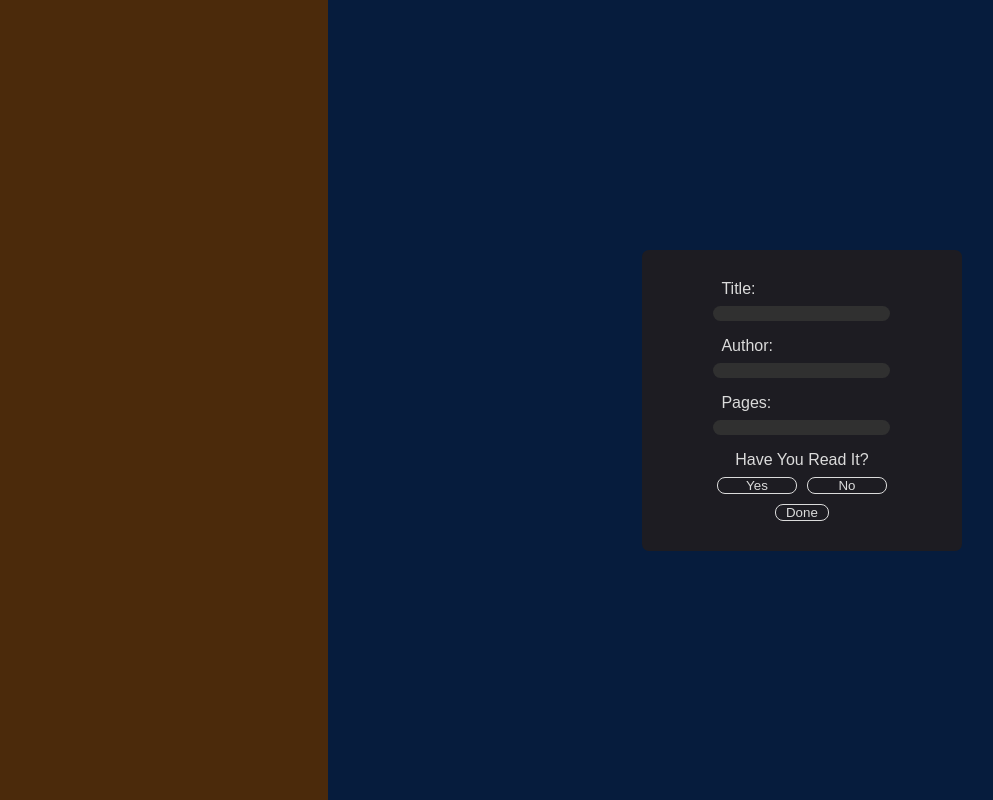
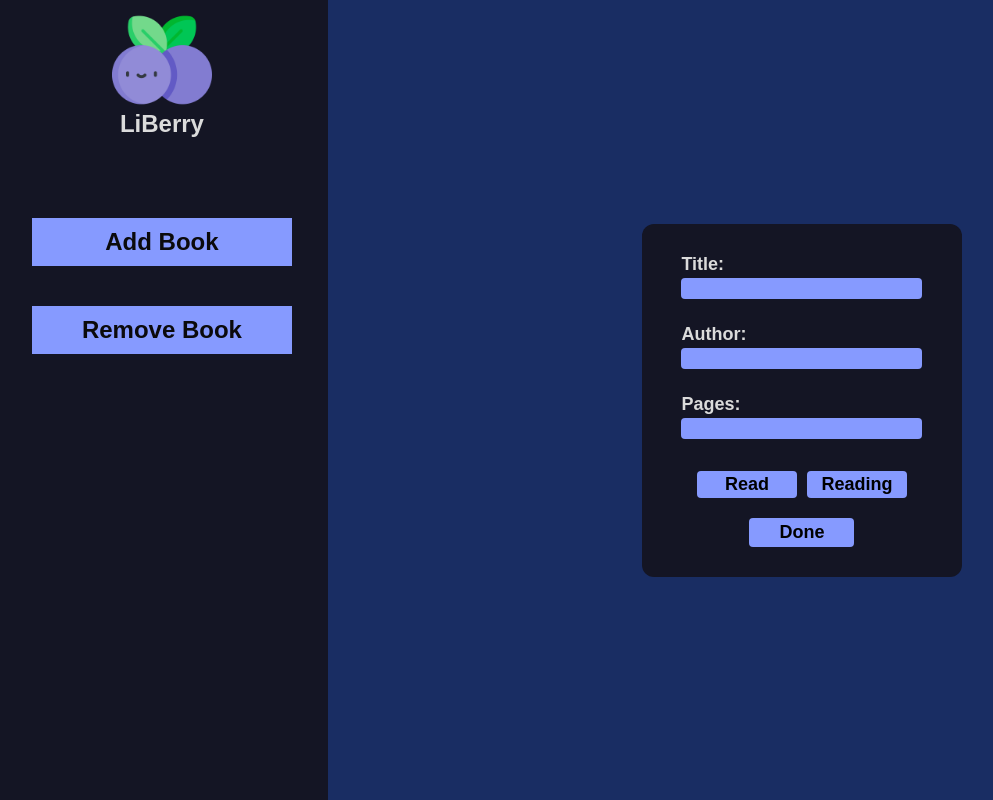
Before and after one commit to EmanAziz87/LIbraryX, a plain HTML site: page index.html in a window 1280 px wide. Shown: the whole page, without its empty margins (4-997 px from the left). Drawn offline with Linux system fonts and the light colour scheme.

Commit message:
made the ui look cleaner and nicer

```diff
--- a/index.html
+++ b/index.html
@@ -4,12 +4,25 @@
     <meta charset="UTF-8">
     <meta http-equiv="X-UA-Compatible" content="IE=edge">
     <meta name="viewport" content="width=device-width, initial-scale=1.0">
-    <title>Library Simulator</title>
+    <title>LiBerry</title>
     <script src="script.js" defer></script>
     <link rel="stylesheet" href="style.css">
+    <link rel="preconnect" href="https://fonts.googleapis.com">
+    <link rel="preconnect" href="https://fonts.gstatic.com" crossorigin>
+    <link href="https://fonts.googleapis.com/css2?family=Noto+Serif&display=swap" rel="stylesheet">
 </head>
+
 <body>
     <aside>
+        <div class="logo-container">
+            <img class="blueberry-logo" src="images/blueberry.png" alt="blueberry logo">
+            <h1 class="LiBerry-title-main">LiBerry</h1>
+        </div>
+
+        <div class="add-remove-buttons">
+            <button class="add-book">Add Book</button>
+            <button class="remove-book">Remove Book</button>
+        </div>
     </aside>
     <main>
         <div class="form-div-container">
@@ -32,15 +45,15 @@
                 </fieldset>
 
                 <fieldset class="book-read-container">
-                    <legend class="book-read-legend">Have You Read It?</legend>
+                    <legend class="book-read-legend"></legend>
                     <div class="read-container">
-                        <label for="book-read-ya"></label>
-                        <input class= "yes-no-button" type="button" id="book-read-ya" name="book-read-ya" value="Yes">
+                        <label for="read"></label>
+                        <input class= "read" type="button" id="read" name="read" value="Read">
                     </div>
 
                     <div class="read-container">
-                        <label for="book-read-no"></label>
-                        <input class= "yes-no-button" type="button" id="book-read-no" name="book-read-no" value="No">
+                        <label for="reading"></label>
+                        <input class= "reading" type="button" id="reading" name="read" value="Reading">
                     </div>
                 </fieldset>
                 <input class="submission-button" type="submit" value="Done">
--- a/style.css
+++ b/style.css
@@ -2,7 +2,7 @@
     padding: 0;
     margin: 0;
     box-sizing: border-box;
-
+    /* border: 0.5px solid pink; */
 }
 
 body {
@@ -18,8 +18,7 @@ main {
     display: flex;
     align-items: center;
     justify-content: center;
-    position: relative;
-    background-color: rgb(6, 28, 61);
+    background-color: rgb(25, 45, 99);
 }
 
 button, input, select, textarea {
@@ -28,23 +27,25 @@ button, input, select, textarea {
 
 /*FORM CONTAINER*/
 
-input {
-    border-radius: 0.5rem;
+#main-form input {
+    border-radius: 4px;
+    font-size: 18px;
+    font-weight: 800;
 }
 
 .form-div-container {
-    background-color: #1d1c22;
+    background-color: rgb(20, 21, 36);
     display: flex;
     justify-content: center;
     padding: 30px 10px;
-    position: absolute;
-    border-radius: 7px;
+    position:fixed;
+    border-radius: 12px;
 }
 
 /* MAKES FORM CONTAINER DISAPPEAR */
 
 .form-div-container {
-    display:
+    /* display: none; */
 }
 
 #main-form {
@@ -63,7 +64,7 @@ fieldset {
     display: flex;
     justify-content: center;
     flex-wrap: wrap;
-    gap: 1rem;
+    gap: 25px;
     max-width: 300px;
 }
 
@@ -71,20 +72,21 @@ fieldset {
     display: flex;
     flex-direction: column;
     align-items: center;
-
 }
 
 .book-text-input-label {
     align-self: flex-start;
-    margin: 0 0 0.5rem 0.5rem;
+    margin-bottom: 3px;
     color: rgb(219, 219, 219);
+    font-weight: 800;
+    font-size: 18px;
 }
 
 .book-input {
-    background-color: #303030;
-    color:rgb(219, 219, 219);
+    background-color: rgb(134, 154, 255);
+    color:rgb(0, 0, 0);
     border: none;
-    text-align:center
+    text-align:center;
 }
 
 .book-read-container {
@@ -100,41 +102,81 @@ fieldset {
     justify-content: center;
 }
 
-.book-read-legend {
-    text-align: center;
-    color:rgb(219, 219, 219);
+.book-read-container input {
+    width: 100px;
+    background-color: rgb(134, 154, 255);
+    color:rgb(0, 0, 0);
+    margin-top: 8px;
+    padding: 3px 6px;
+    border: none;
+    font-weight: 800;
 }
 
-.yes-no-button {
-    width: 80px;
-    background-color: rgb(29, 28, 34);
-    color:rgb(219, 219, 219);
-    border: 0.5px solid rgb(219, 219, 219);
-}
-
-.yes-no-button:hover {
-    background-color:rgb(219, 219, 219);
-    color: rgb(29, 28, 34);
+.book-read-container input:hover {
+    background-color:rgb(15, 23, 65);
+    color: rgb(219, 219, 219);
 }
 
 .submission-button {
-    background-color: #1d1c22;
-    color:rgb(219, 219, 219);
-    border: 0.5px solid rgb(219, 219, 219);
     padding: 0 10px;
-    margin-top: 10px;
+    margin-top: 20px;
+    background-color: rgb(134, 154, 255);
+    color:rgb(0, 0, 0);
+    padding: 4px 30px;
+    border: none;
 }
 
 .submission-button:hover {
-    background-color: rgb(219, 219, 219);
-    color: #1d1c22;
+    background-color:rgb(15, 23, 65);
+    color: rgb(219, 219, 219);
 }
 
 /*////////////////*/
 
 /* SIDEBAR */
 aside {
-    background-color: rgb(75, 42, 11);
+    /*background-color: rgb(75, 42, 11);*/
+    background-color:rgb(20, 21, 36);
     height: 100vh;
     width: 35%;
+    display: flex;
+    align-items: center;
+    flex-direction: column;
 }
+
+.blueberry-logo {
+    width: 100px;
+    height: 100px;
+    margin-top: 10px;
+}
+
+.logo-container {
+    display: flex;
+    align-items: center;
+    flex-direction: column;
+}
+
+.LiBerry-title-main {
+    color: rgb(219, 219, 219);
+}
+
+.add-remove-buttons {
+    display: flex;
+    flex-direction: column;
+    margin-top: 80px;
+    gap: 40px;
+}
+
+aside button {
+    border: none;
+    background-color:rgb(134, 154, 255);
+    color:rgb(11, 10, 12);
+    padding: 10px 50px;
+    font-size: 1.5rem;
+    font-weight: 800;
+}
+
+aside button:hover {
+    background-color:rgb(15, 23, 65);
+    color: rgb(219, 219, 219);
+}
```
Also changed, not shown: images/blueberry.png (added).
